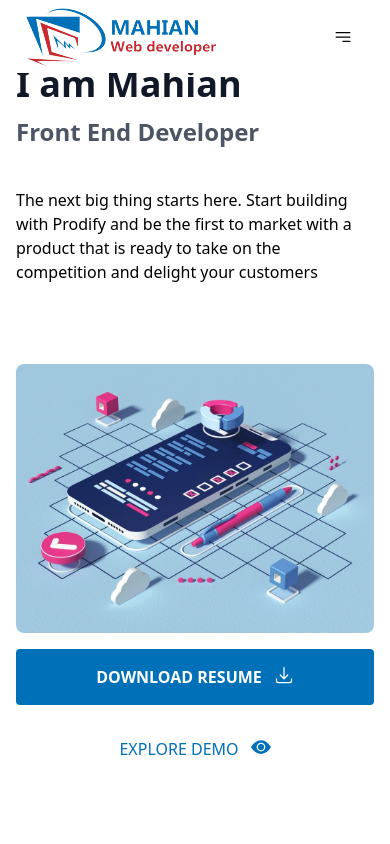
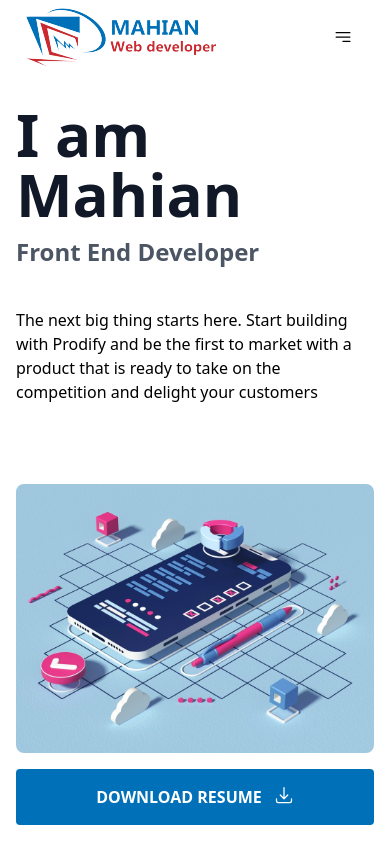
Before and after one commit to mahian/mahian-ahmad-portfolio, a Next.js app: page / in a window 390 px wide. Shown: the top 844 px of the page. Built offline with nearby package versions, Linux system fonts and the light colour scheme.

Commit message:
solve hero text margin

```diff
--- a/src/components/sections/Hero.tsx
+++ b/src/components/sections/Hero.tsx
@@ -13,7 +13,7 @@ const Hero = () => {
                 </div>
                 <div className="relative px-4 xl:px-0 container mx-auto md:flex items-center gap-8">
                     <div className="text-color w-full md:w-1/2 pt-16 lg:pt-32 xl:pt-12">
-                        <h1 className="text-4xl md:text-4xl lg:text-6xl w-11/12 lg:w-11/12 xl:w-full xl:text-6xl text-gray-900 font-extrabold f-f-l">I am Mahian</h1>
+                        <h1 className="text-6xl mt-10 md:mt-0 w-11/12 lg:w-11/12 xl:w-full xl:text-6xl text-gray-900 font-extrabold f-f-l">I am Mahian</h1>
                         <p className="text-2xl w-11/12 lg:w-11/12 xl:w-full mt-3 text-gray-600 font-semibold">Front End Developer</p>
                         <div className="f-f-r text-base lg:text-base pb-20 sm:pb-0 pt-10 xl:pt-6">
                             <h2>The next big thing starts here. Start building with Prodify and be the first to market with a product that is ready to take on the competition and delight your customers</h2>
```
